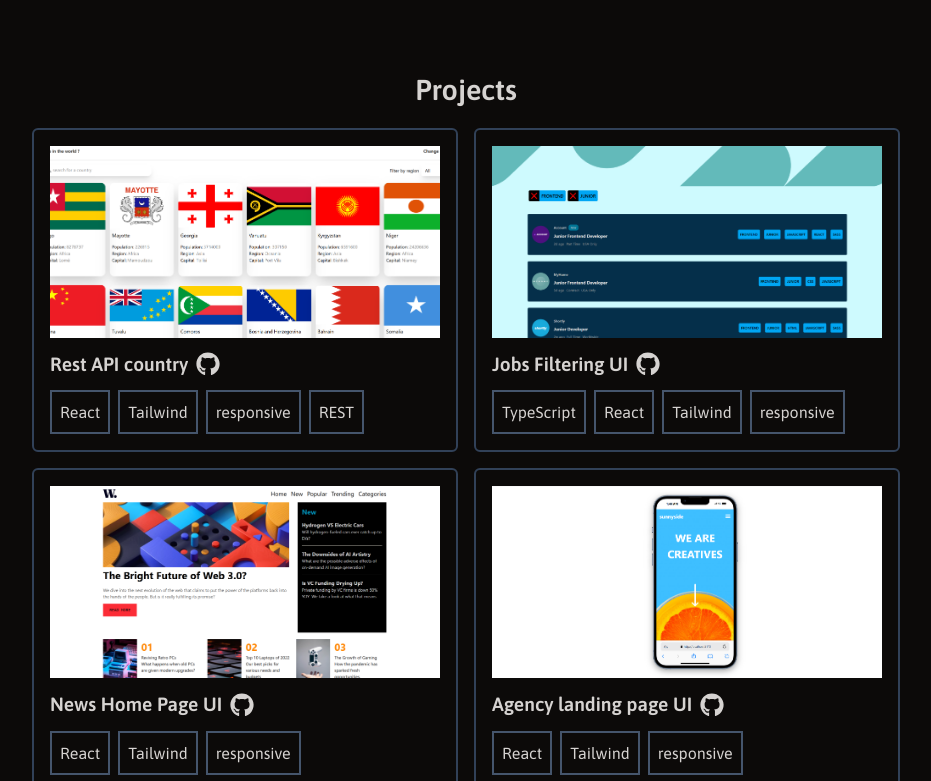
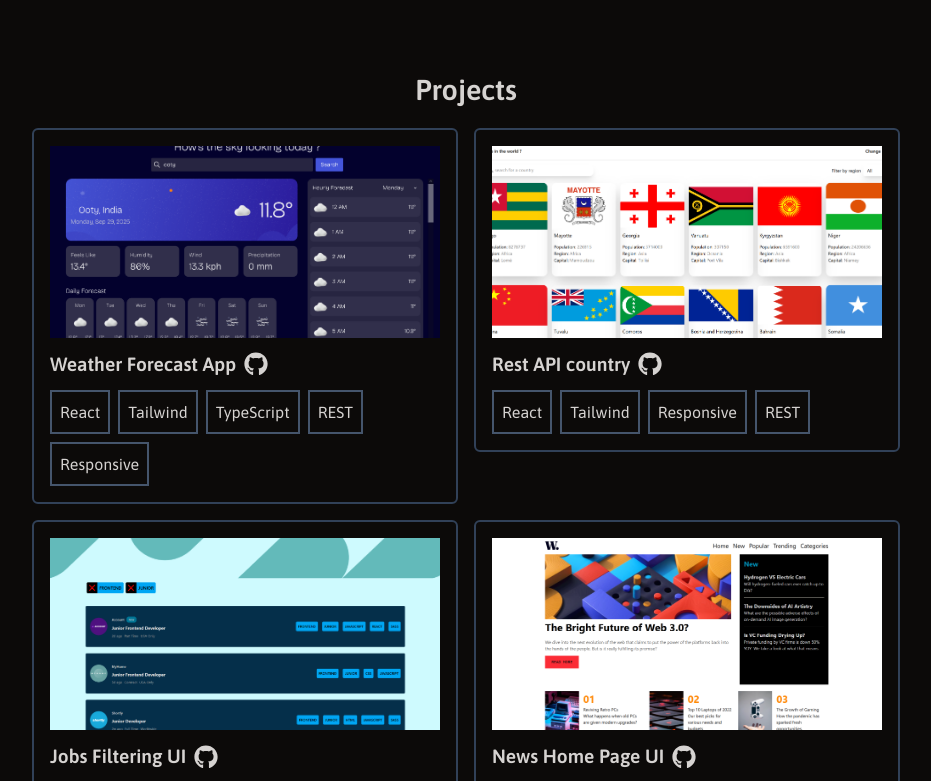
Before and after one commit to joyce-ship-it/dev-portfolio, a React (Vite) app: page / in a window 1280 px wide. Shown: the part 560-1341 px from the top of the page, without its empty margins (174-1105 px from the left). Built offline with nearby package versions, Linux system fonts and the light colour scheme.

Commit message:
add weather forecast app

```diff
--- a/src/components/Projects.tsx
+++ b/src/components/Projects.tsx
@@ -3,18 +3,26 @@ import Card from "./Card";
 export default function Projects() {
   const projectData = [
     {
-      id: 1,
+      id: 6,
+      title: "Weather Forecast App",
+      imgUrl: "/images/weather-forecast-app.png",
+      tags: ["React", "Tailwind", "TypeScript", "REST", "Responsive"],
+      live: "https://weather-app-fm30.netlify.app/",
+      gitHub: "https://github.com/joyce-ship-it/adv-weather-app",
+    },
+    {
+      id: 5,
       title: "Rest API country",
       imgUrl: "/images/rest-countries.png",
-      tags: ["React", "Tailwind", "responsive", "REST"],
+      tags: ["React", "Tailwind", "Responsive", "REST"],
       live: "https://rest-api-country-001.netlify.app/",
       gitHub: "https://github.com/joyce-ship-it/rest-api-country",
     },
     {
-      id: 2,
+      id: 4,
       title: "Jobs Filtering UI",
       imgUrl: "/images/jobs-filter.png",
-      tags: ["TypeScript", "React", "Tailwind", "responsive"],
+      tags: ["TypeScript", "React", "Tailwind", "Responsive"],
       live: "https://6898ee68c4e4d000087304ce--jobs-filter-ui.netlify.app/",
       gitHub: "https://github.com/joyce-ship-it/jobs-filter-ui",
     },
@@ -27,7 +35,7 @@ export default function Projects() {
       gitHub: "https://github.com/joyce-ship-it/newspage-ui",
     },
     {
-      id: 4,
+      id: 2,
       title: "Agency landing page UI",
       imgUrl: "/images/agency-landing-page.png",
       tags: ["React", "Tailwind", "responsive"],
@@ -35,7 +43,7 @@ export default function Projects() {
       gitHub: "https://github.com/joyce-ship-it/agency-landing-page",
     },
     {
-      id: 5,
+      id: 1,
       title: "Weather App",
       imgUrl: "/images/weather-api.png",
       tags: ["Vanilla JS", "CSS", "HTML", "API", "asynchronous"],
```
Also changed, not shown: public/images/weather-forecast-app.png (added), 1 other file (tests, documents, lock files or other folders).
